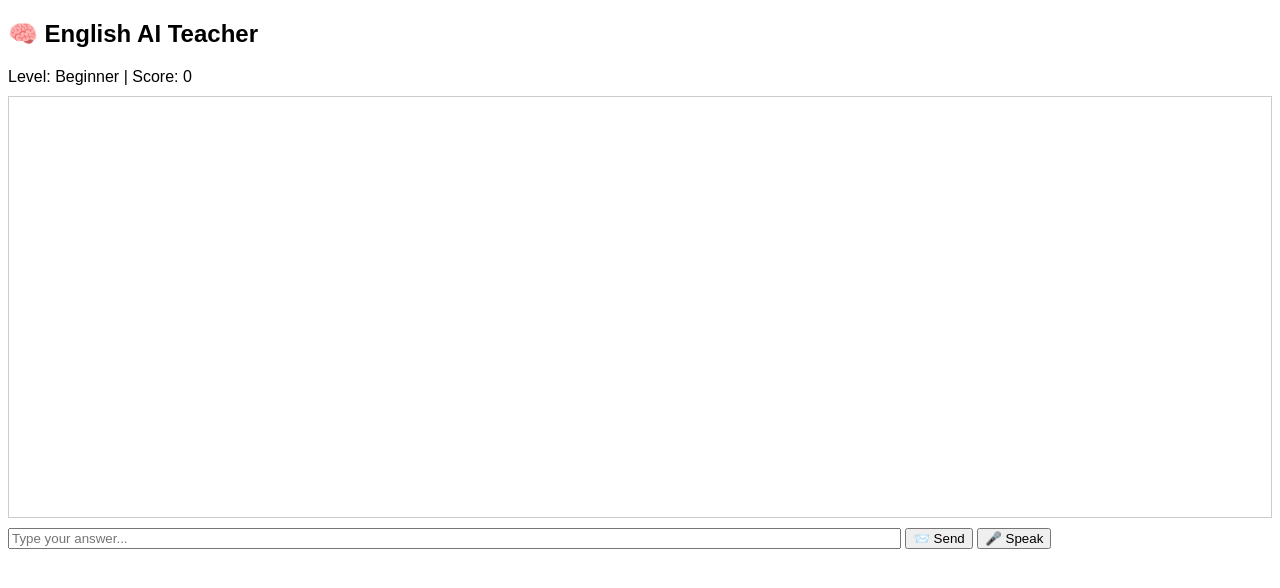
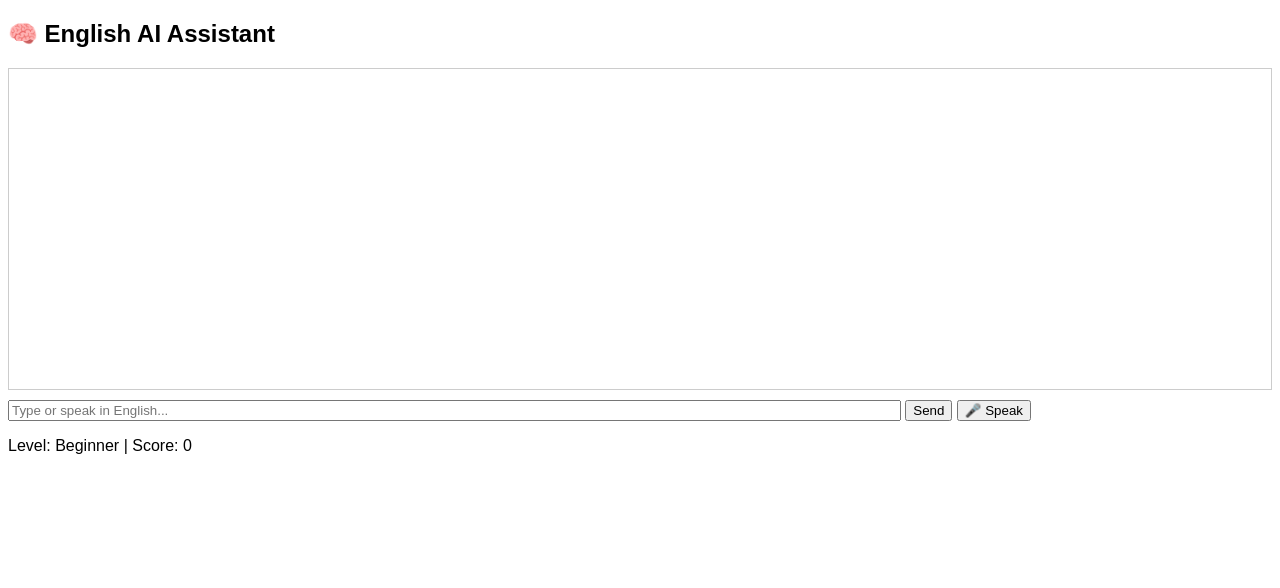
Before and after one commit to ethereum1984-jpg/english-ai, a Flask app: page / in a window 1280 px wide. Shown: the top 588 px of the page. Run offline with Flask 3, Linux system fonts and the light colour scheme.

Commit message:
Update index.html

```diff
--- a/templates/index.html
+++ b/templates/index.html
@@ -1,24 +1,33 @@
 <!DOCTYPE html>
 <html lang="en">
 <head>
-    <meta charset="UTF-8">
-    <meta name="viewport" content="width=device-width, initial-scale=1.0">
-    <title>AI English Teacher</title>
-    <link rel="stylesheet" href="/static/style.css">
+  <meta charset="UTF-8">
+  <title>English AI Assistant</title>
+  <meta name="viewport" content="width=device-width, initial-scale=1.0">
+
+  <link rel="manifest" href="/static/manifest.json">
+  <meta name="theme-color" content="#4CAF50">
+
+  <link rel="stylesheet" href="/static/style.css">
 </head>
 <body>
-    <h2>🧠 English AI Teacher</h2>
 
-    <div id="stats">
-        Level: <span id="level">Beginner</span> | Score: <span id="score">0</span>
-    </div>
+<h2>🧠 English AI Assistant</h2>
 
-    <div id="chat" style="height: 400px; border: 1px solid #ccc; overflow-y: auto; padding: 10px; margin: 10px 0;"></div>
+<div id="chat" style="border:1px solid #ccc;padding:10px;height:300px;overflow:auto;"></div>
 
-    <input type="text" id="msg" placeholder="Type your answer..." style="width: 70%;">
-    <button onclick="send()">📨 Send</button>
-    <button onclick="startVoice()">🎤 Speak</button>
+<div style="margin-top:10px;">
+  <input id="msg" placeholder="Type or speak in English..." style="width:70%;" />
+  <button onclick="send()">Send</button>
+  <button onclick="startVoice()">🎤 Speak</button>
+</div>
 
-    <script src="/static/main.js"></script>
+<p>
+  Level: <span id="level">Beginner</span> |
+  Score: <span id="score">0</span>
+</p>
+
+<script src="/static/main.js"></script>
+
 </body>
 </html>
```
